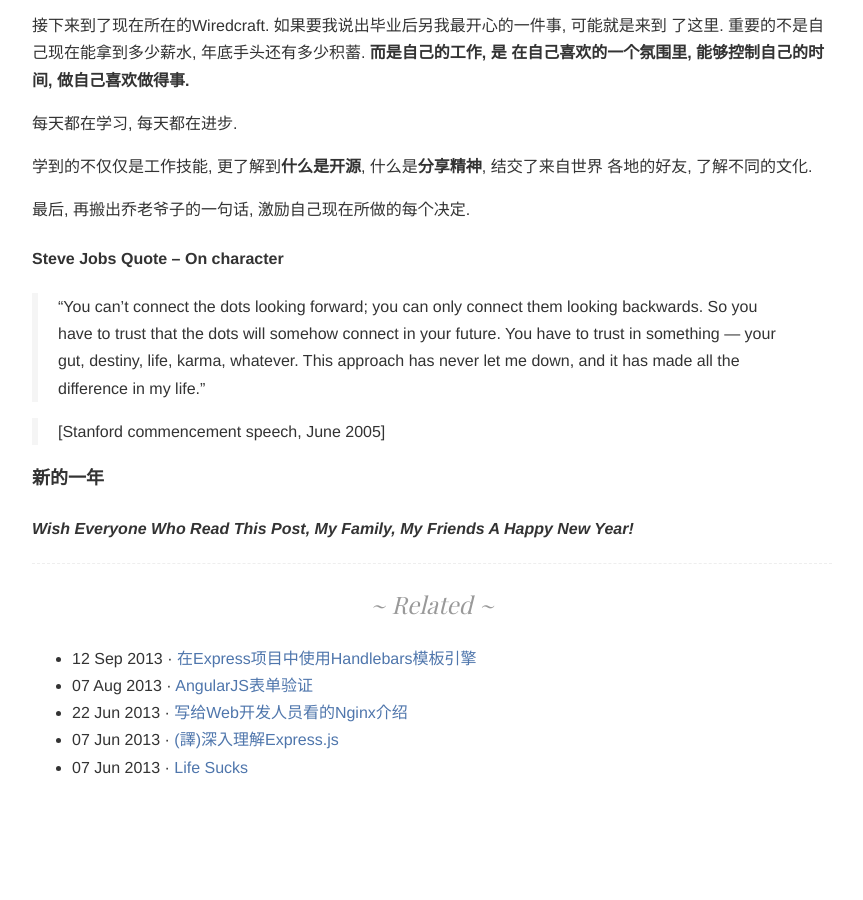
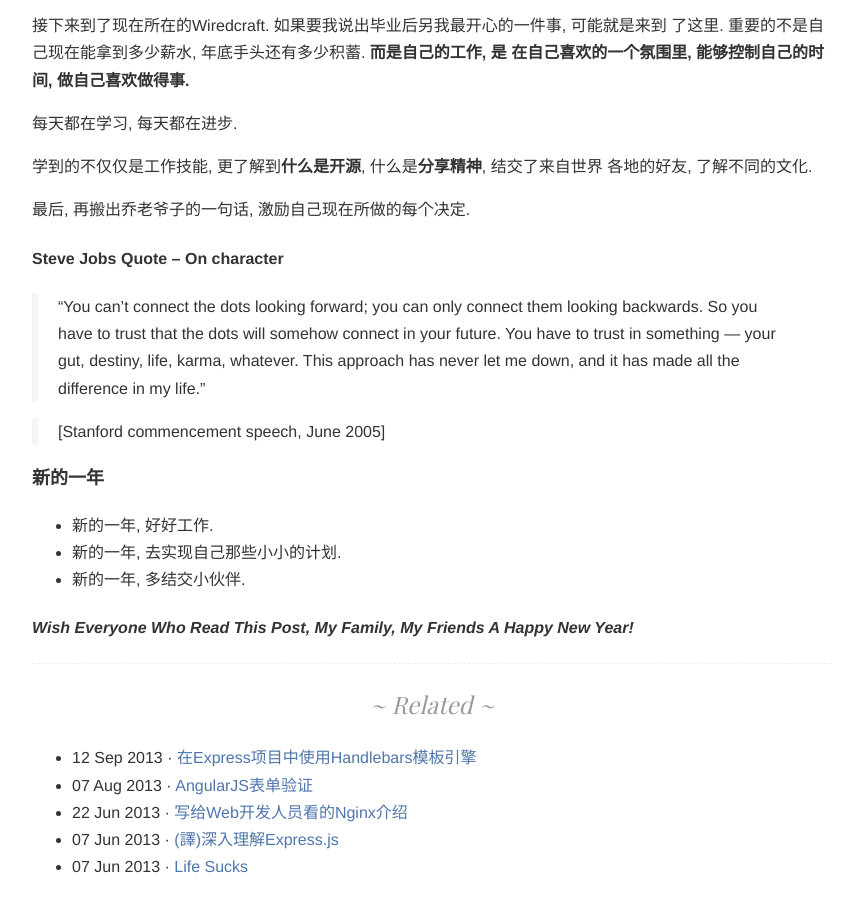
Before and after one commit to fraserxu/fraserxu.github.io, a Jekyll site: the page built from _posts/2013-12-22-My-2013.md, in a window 1280 px wide and 900 px high, scrolled down 3408 px. Shown: the whole window, without its empty margins (208-1071 px from the left). Built offline with Jekyll 4.4.1, drawn with Linux system fonts in a browser that asks for light colours; some web fonts are replaced; Markdown is read by kramdown in place of the engine named in the settings; before the commit the page ends 4209 px from its top, so only the background shows below that.

Commit message:
finished up post

```diff
--- a/_posts/2013-12-22-My-2013.md
+++ b/_posts/2013-12-22-My-2013.md
@@ -180,5 +180,8 @@ approach has never let me down, and it has made all the difference in my life.
 
 ### 新的一年
 
+* 新的一年, 好好工作.
+* 新的一年, 去实现自己那些小小的计划.
+* 新的一年, 多结交小伙伴.
 
 #### <i>Wish Everyone Who Read This Post, My Family, My Friends A Happy New Year!</i>
```
